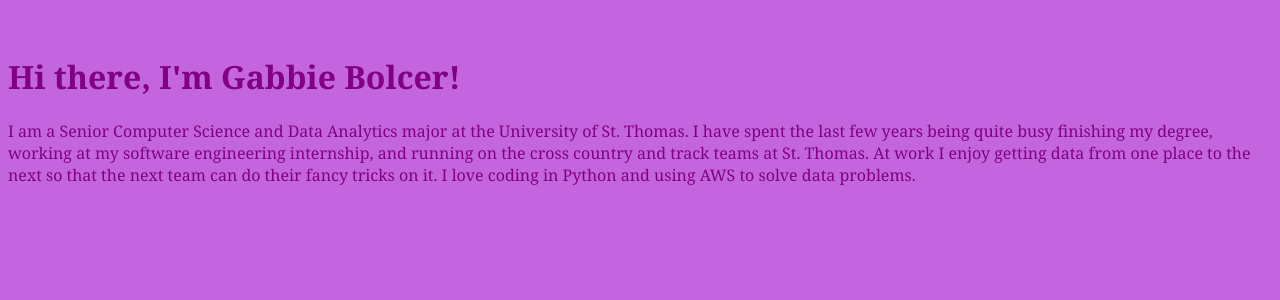
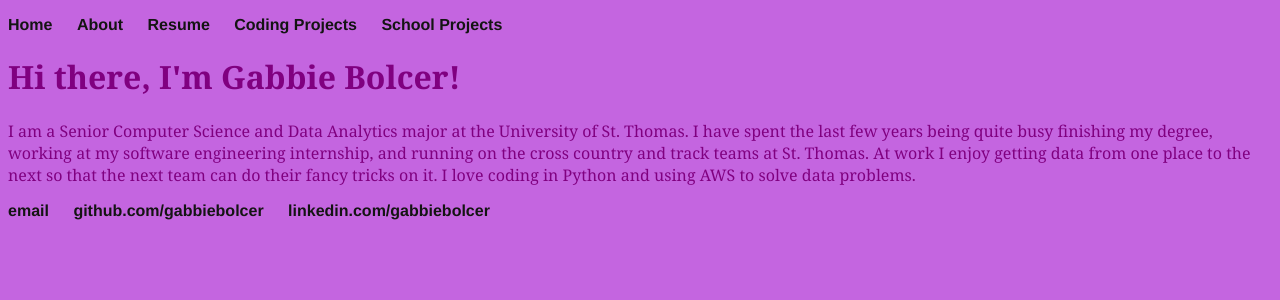
Before and after one commit to gabbiebolcer/gabbiebolcer.github.io, a Jekyll site: the page built from index.html, in a window 1280 px wide. Shown: the top 300 px of the page. Built offline with Jekyll 4.4.1, drawn with Linux system fonts in a browser that asks for light colours.

Commit message:
Update main.css

```diff
--- a/css/main.css
+++ b/css/main.css
@@ -22,5 +22,5 @@
 }
 a {
     text-decoration: none;
-    color: #c465e0;
+    color: #141413;
 }
```
